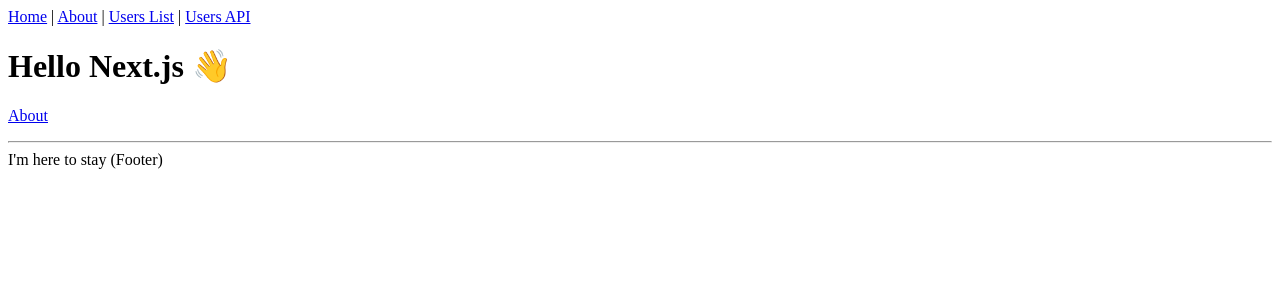
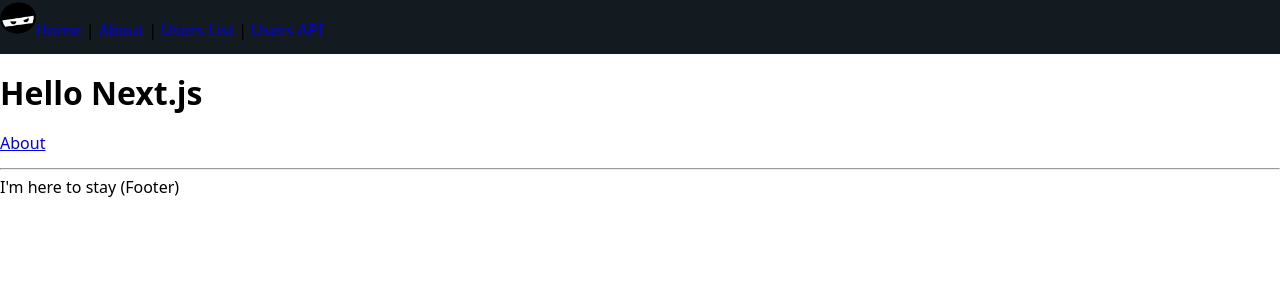
Before and after one commit to moved0311/poe-ninja-clone, a Next.js app: page / in a window 1280 px wide. Shown: the top 300 px of the page. Built offline with nearby package versions, Linux system fonts and the light colour scheme.

Commit message:
initial install

```diff
--- /dev/null
+++ b/assets/Colors.tsx
@@ -0,0 +1,3 @@
+export const Colors = {
+  DARKBLUE: "#131a20"
+}
--- /dev/null
+++ b/components/Header.tsx
@@ -0,0 +1,30 @@
+import Link from "next/link";
+import styled from "styled-components";
+import { Colors } from "../assets/Colors";
+import Image from "next/image";
+
+const Container = styled.div`
+  width: 100%;
+  height: 54px;
+  background: ${Colors.DARKBLUE};
+`;
+const Header = () => {
+  return (
+    <Container>
+      <Image src="/ninja-logo.png" width={36} height={36} />
+      <Link href="/">
+        <a>Home</a>
+      </Link>{" "}
+      |{" "}
+      <Link href="/about">
+        <a>About</a>
+      </Link>{" "}
+      |{" "}
+      <Link href="/users">
+        <a>Users List</a>
+      </Link>{" "}
+      | <a href="/api/users">Users API</a>
+    </Container>
+  );
+};
+export default Header;
--- a/components/Layout.tsx
+++ b/components/Layout.tsx
@@ -1,6 +1,6 @@
 import React, { ReactNode } from 'react'
-import Link from 'next/link'
 import Head from 'next/head'
+import Header from './Header'
 
 type Props = {
   children?: ReactNode
@@ -14,22 +14,7 @@
       <meta charSet="utf-8" />
       <meta name="viewport" content="initial-scale=1.0, width=device-width" />
     </Head>
-    <header>
-      <nav>
-        <Link href="/">
-          <a>Home</a>
-        </Link>{' '}
-        |{' '}
-        <Link href="/about">
-          <a>About</a>
-        </Link>{' '}
-        |{' '}
-        <Link href="/users">
-          <a>Users List</a>
-        </Link>{' '}
-        | <a href="/api/users">Users API</a>
-      </nav>
-    </header>
+    <Header/>
     {children}
     <footer>
       <hr />
--- /dev/null
+++ b/pages/challenge/builds/index.tsx
@@ -0,0 +1,6 @@
+const Challenge = () => {
+  return(
+    <h1>Challenge</h1>
+  )
+}
+export default Challenge
--- /dev/null
+++ b/pages/challengehc/index.tsx
@@ -0,0 +1,6 @@
+const ChallengeHC = () => {
+  return(
+    <h1>ChallengeHC</h1>
+  )
+}
+export default ChallengeHC
--- /dev/null
+++ b/pages/challengessf/index.tsx
@@ -0,0 +1,6 @@
+const ChallengeSSF = () => {
+  return(
+    <h1>ChallengeSSF</h1>
+  )
+}
+export default ChallengeSSF
--- /dev/null
+++ b/pages/challengessfhc/index.tsx
@@ -0,0 +1,6 @@
+const ChallengeSSFHC = () => {
+  return(
+    <h1>ChallengeSSFHC</h1>
+  )
+}
+export default ChallengeSSFHC
--- a/pages/index.tsx
+++ b/pages/index.tsx
@@ -1,9 +1,10 @@
 import Link from 'next/link'
 import Layout from '../components/Layout'
+import 'modern-normalize'
 
 const IndexPage = () => (
   <Layout title="Home | Next.js + TypeScript Example">
-    <h1>Hello Next.js 👋</h1>
+    <h1>Hello Next.js</h1>
     <p>
       <Link href="/about">
         <a>About</a>
```
Also changed, not shown: package.json (+6 -1 lines), .babelrc (added), public/ninja-logo.png (added), 1 other file (tests, documents, lock files or other folders).
